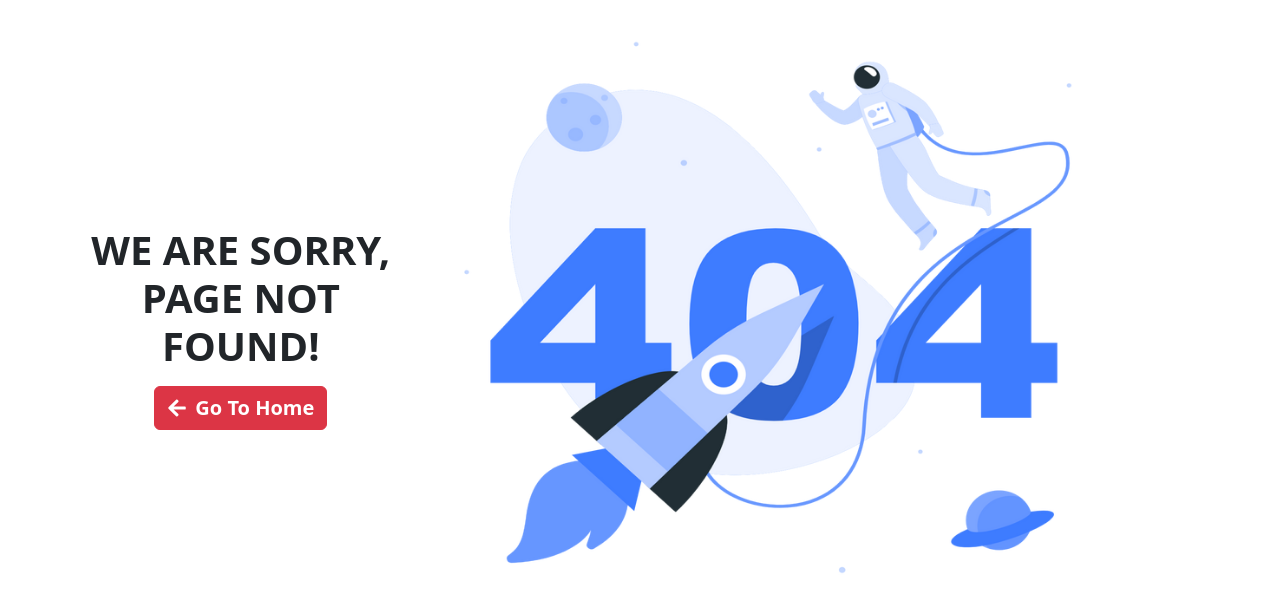
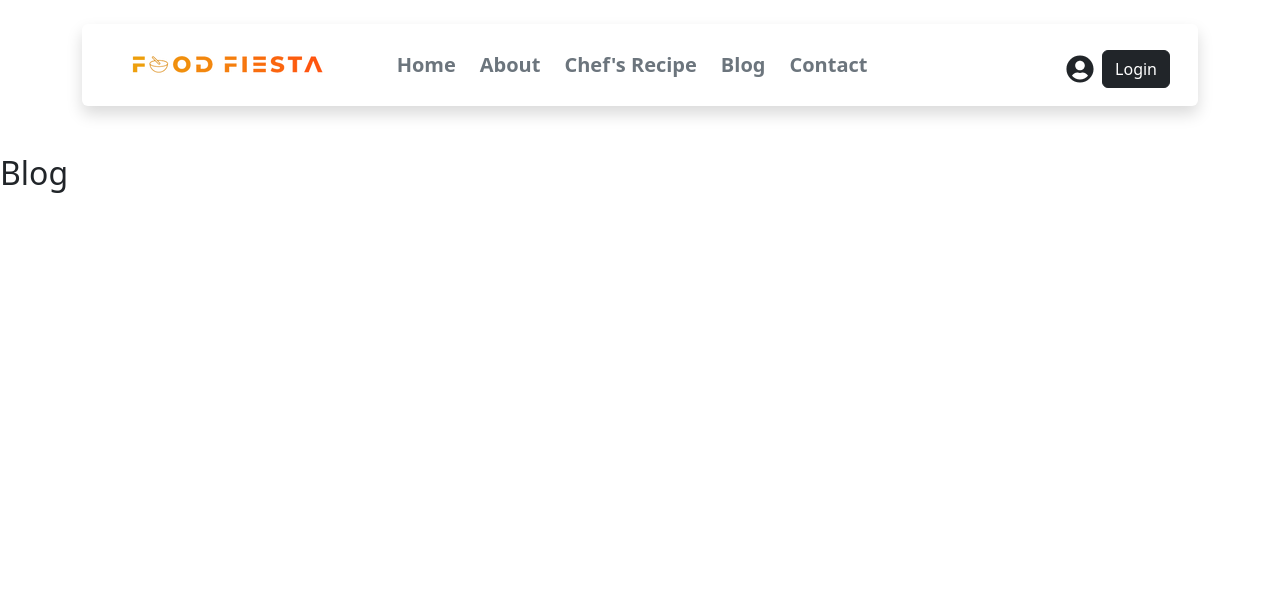
Before and after one commit to Shameem-Akbar/Food-Fiesta-Client, a React (Vite) app: page /blog in a window 1280 px wide. Before the commit this address had no page. Shown: the top 612 px of the page. Built offline with nearby package versions, Linux system fonts and the light colour scheme.

Commit message:
navigation bar done

```diff
--- a/src/layouts/LoginLayout.jsx
+++ b/src/layouts/LoginLayout.jsx
@@ -1,10 +1,11 @@
 import React from 'react';
 import { Outlet } from 'react-router-dom';
+import NavigationBar from '../pages/shared/NavigationBar/NavigationBar';
 
 const LoginLayout = () => {
     return (
         <div>
-            <h2>Login</h2>
+            <NavigationBar></NavigationBar>
             <Outlet></Outlet>
         </div>
     );
--- /dev/null
+++ b/src/pages/Blog/Blog.jsx
@@ -0,0 +1,11 @@
+import React from 'react';
+
+const Blog = () => {
+    return (
+        <div>
+            <h2>Blog</h2>
+        </div>
+    );
+};
+
+export default Blog;
--- a/src/pages/shared/NavigationBar/NavigationBar.jsx
+++ b/src/pages/shared/NavigationBar/NavigationBar.jsx
@@ -1,9 +1,35 @@
 import React from 'react';
+import { Button, Container, Nav, Navbar } from 'react-bootstrap';
+import { Link } from 'react-router-dom';
+import logo from '../../../assets/logo.png'
+import { FaUserCircle } from 'react-icons/fa';
 
 const NavigationBar = () => {
     return (
         <div>
-            <h2>Nav</h2>
+            <Container className='mt-4 mb-4'>
+                <Navbar className='shadow p-3 mb-5 bg-body-tertiary rounded' collapseOnSelect expand="lg" variant="light">
+                    <Container>
+                        <Link to='/home'><Navbar.Brand className='py-0 me-0'><img src={logo} alt="" /></Navbar.Brand></Link>
+                        <Navbar.Toggle aria-controls="responsive-navbar-nav" />
+                        <Navbar.Collapse id="responsive-navbar-nav">
+                            <Nav className="mx-auto pe-5 gap-4 fs-5 fw-semibold">
+                                <Link to='/home' className='text-secondary' style={{ textDecoration: 'none' }}>Home</Link>
+                                <Link to='/about' className='text-secondary' style={{ textDecoration: 'none' }}>About</Link>
+                                <Link to='/chef-recipe' className='text-secondary' style={{ textDecoration: 'none' }}>Chef&apos;s Recipe</Link>
+                                <Link to='/blog' className='text-secondary' style={{ textDecoration: 'none' }}>Blog</Link>
+                                <Link to='/about' className='text-secondary' style={{ textDecoration: 'none' }}>Contact</Link>
+                            </Nav>
+                            <Nav className='d-flex flex-row align-items-center mt-2 ps-lg-5 ms-lg-5'>
+                                <div><FaUserCircle className='fs-3 me-2'></FaUserCircle></div>
+                                <Link to='/login'>
+                                    <Button variant="dark">Login</Button>
+                                </Link>
+                            </Nav>
+                        </Navbar.Collapse>
+                    </Container>
+                </Navbar>
+            </Container>
         </div>
     );
 };
--- a/src/routes/Routes.jsx
+++ b/src/routes/Routes.jsx
@@ -12,6 +12,7 @@ import Register from '../pages/Login/Register/Register';
 import Login from '../pages/Login/Login/Login';
 import ChefRecipe from '../pages/ChefRecipe/ChefRecipe';
 import PageNotFound from '../pages/PageNotFound/PageNotFound';
+import Blog from '../pages/Blog/Blog';
 
 const router = createBrowserRouter([
     {
@@ -33,6 +34,10 @@ const router = createBrowserRouter([
             {
                 path: '/terms',
                 element: <Terms></Terms>
+            },
+            {
+                path: '/blog',
+                element: <Blog></Blog>
             }
         ]
     },
```
Also changed, not shown: src/assets/.png (added), src/assets/logo.png (added).
